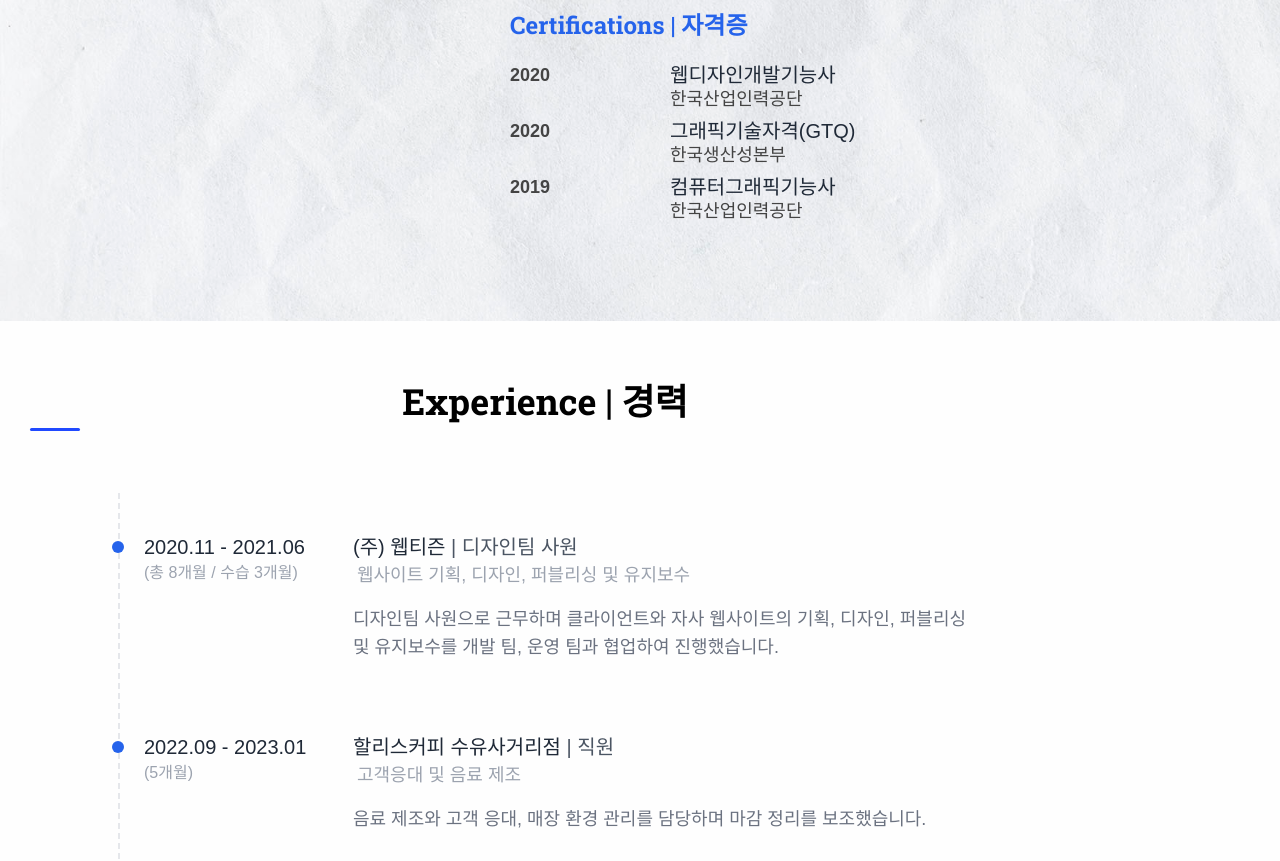
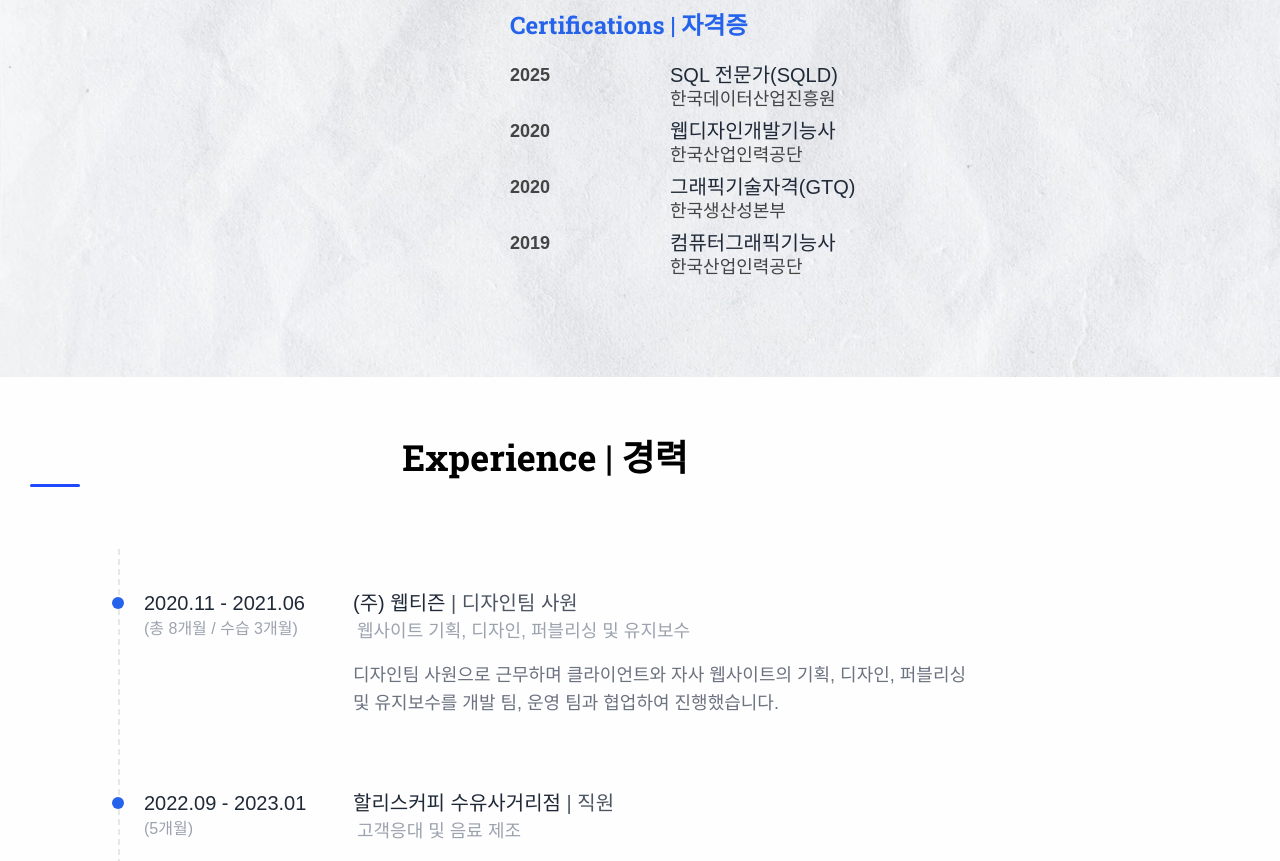
Before and after one commit to yjkdev21/yjkdev21.github.io, a plain HTML site: page index.html in a window 1280 px wide. Shown: the part 1011-1872 px from the top of the page. Drawn offline with nearby package versions, Linux system fonts and the light colour scheme; a web font is replaced by a local one.

Commit message:
feat: add certification

```diff
--- a/index.html
+++ b/index.html
@@ -148,6 +148,12 @@
           <!-- 자격증 -->
           <h3 class="text-xl lg:text-2xl font-bold mb-5 roboto-slab text-blue-600">Certifications | 자격증</h3>
           <ul class="profile-list space-y-2 text-gray-800 lg:mb-10 mb-4">
+            <li class="grid lg:grid-cols-4">
+              <span class="text-xl">2025</span>
+              <span class="text-lg lg:text-xl lg:col-span-3 font-medium">SQL 전문가(SQLD)
+                <span class="text-sm font-normal text-gray-600 block">한국데이터산업진흥원</span>
+              </span>
+            </li>
             <li class="grid lg:grid-cols-4">
               <span class="text-xl">2020</span>
               <span class="text-lg lg:text-xl lg:col-span-3 font-medium">웹디자인개발기능사
```
